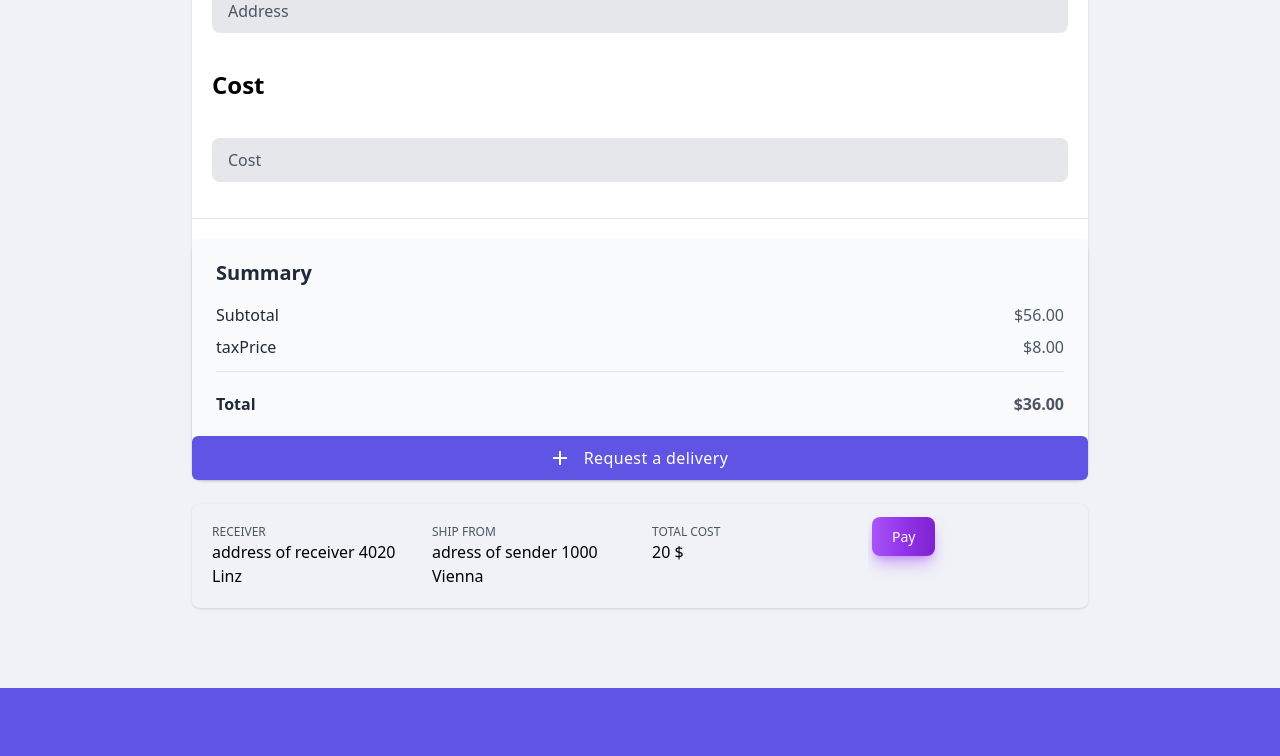
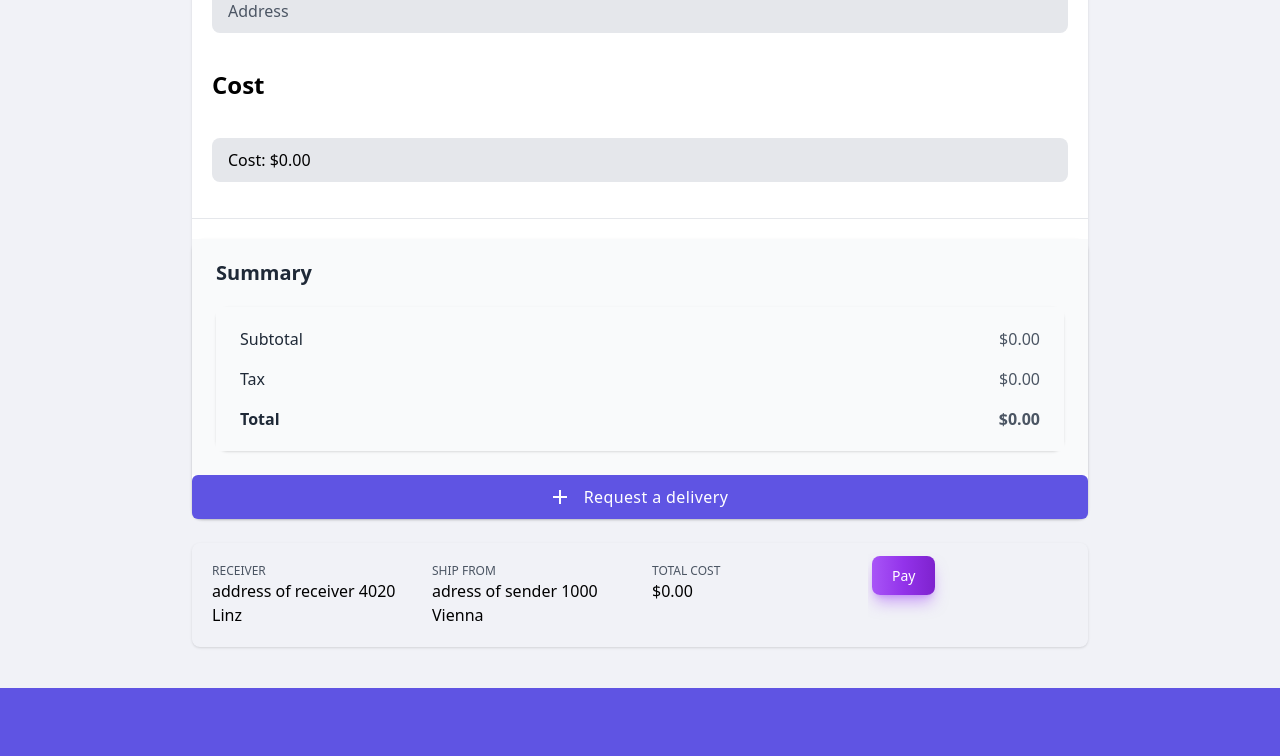
Before and after one commit to Fatoumatabintabarry/DeliveryService, a React (Vite) app in the folder client/: page /deliverysolutions in a window 1280 px wide. Shown: the part 680-1436 px from the top of the page. Built offline with nearby package versions, Linux system fonts and the light colour scheme.

Commit message:
handle cost

```diff
--- a/client/src/Pages/RequestDelivery.jsx
+++ b/client/src/Pages/RequestDelivery.jsx
@@ -8,7 +8,6 @@ export default class RequestDelivery extends React.Component {
       newAddressReceiver: "",
       addressSender: " adress of sender 1000 Vienna",
       newAddressSender: "",
-      TotalCost: " 20 $",
       newTotalCost: "",
 
       deliveryInfo: {
@@ -17,27 +16,28 @@ export default class RequestDelivery extends React.Component {
         rName: "",
         rAddress: "",
       },
-      price: 0, // Added for storing the calculated price
+      price: props.price, // Added for storing the calculated price
     };
   }
 
-
+  componentDidUpdate(prevProps) {
+    // Update state when new price is received
+    if (this.props.price !== prevProps.price) {
+      this.setState({ price: this.props.price });
+    }
+  }
 
   readTextBoxAddressSender = (userInputAddressS) => {
     this.setState({ newAddressSender: userInputAddressS.target.value });
   };
 
-
   readTextBoxAddressReceiver = (userInputAddressR) => {
     this.setState({ newAddressReceiver: userInputAddressR.target.value });
   };
 
-
-
   saveAddressSender() {
     this.setState({ addressSender: this.state.newAddressSender });
   }
-
 
   saveAddressReceiver() {
     this.setState({ addressReceiver: this.state.newAddressReceiver });
@@ -57,13 +57,9 @@ export default class RequestDelivery extends React.Component {
   }
 
   saveInfo() {
-
-
     if (document.getElementById("senderAddy").value.trim() !== "") {
       this.saveAddressSender();
     }
-
-
 
     if (document.getElementById("receiverAddy").value.trim() !== "") {
       this.saveAddressReceiver();
@@ -91,6 +87,9 @@ export default class RequestDelivery extends React.Component {
   };
 
   render() {
+    const tax = this.state.price * 0.15; // 15% tax
+    const subtotal = this.state.price;
+    const total = subtotal + tax;
     return (
       <div className="flex h-screen mb-36 ">
         <div className="m-auto w-full max-w-4xl">
@@ -134,16 +133,13 @@ export default class RequestDelivery extends React.Component {
             </div>
 
             <div className="px-5 pb-5">
-
               <input
                 onChange={this.readTextBoxAddressSender}
                 id="senderAddy"
                 placeholder="Address"
                 className="text-black placeholder-gray-600 w-full px-4 py-2.5 mt-2 text-base transition duration-500 ease-in-out transform border-transparent rounded-lg bg-gray-200 focus:border-blueGray-500 focus:bg-white dark:focus:bg-gray-800 focus:outline-none focus:shadow-outline focus:ring-2 ring-offset-current ring-offset-2 ring-gray-400"
               />
-
             </div>
-
 
             <div className="flex">
               <div class="flex-1 py-5 pl-5 oPostal codeverflow-hidden">
@@ -180,73 +176,66 @@ export default class RequestDelivery extends React.Component {
             </div>
             <div class="flex-none pt-2.5 pr-2.5 pl-1"></div>
             <div className="px-5 pb-5">
-
               <input
                 onChange={this.readTextBoxAddressReceiver}
                 id="receiverAddy"
                 placeholder="Address"
                 className="text-black placeholder-gray-600 w-full px-4 py-2.5 mt-2 text-base transition duration-500 ease-in-out transform border-transparent rounded-lg bg-gray-200 focus:border-blueGray-500 focus:bg-white dark:focus:bg-gray-800 focus:outline-none focus:shadow-outline focus:ring-2 ring-offset-current ring-offset-2 ring-gray-400"
               />
-
-
             </div>
 
             <div className="flex">
               <div class="flex-1 py-5 pl-5 oPostal codeverflow-hidden">
-
-                <h1 class="inline text-2xl font-semibold leading-none">
-                  Cost
-                </h1>
+                <h1 class="inline text-2xl font-semibold leading-none">Cost</h1>
               </div>
             </div>
             <div class="flex-none pt-2.5 pr-2.5 pl-1"></div>
 
             <div className="px-5 pb-5">
-
               <input
-                onChange={this.readTextBoxAddressReceiver}
-                id="receiverAddy"
-                placeholder="Cost"
+                value={`Cost: $${this.props.price.toFixed(2)}`} // Use props.price
+                readOnly
                 className="text-black placeholder-gray-600 w-full px-4 py-2.5 mt-2 text-base transition duration-500 ease-in-out transform border-transparent rounded-lg bg-gray-200 focus:border-blueGray-500 focus:bg-white dark:focus:bg-gray-800 focus:outline-none focus:shadow-outline focus:ring-2 ring-offset-current ring-offset-2 ring-gray-400"
               />
-
-
             </div>
-
-
-
-
-
-
-
 
             <hr className="mt-4" />
 
-
             {/* Pre-filled Addresses */}
             <div className="mt-5 bg-white shadow cursor-pointer rounded-xl">
-
               <div class=" px-4 py-6 md:p-6 xl:p-8 w-full bg-gray-50 dark:bg-gray-800 space-y-6 ">
-            <h3 class="text-xl dark:text-white font-semibold leading-5 text-gray-800">Summary</h3>
-            <div class="flex justify-center items-center w-full space-y-4 flex-col border-gray-200 border-b pb-4">
-              <div class="flex justify-between w-full">
-                <p class="text-base dark:text-white leading-4 text-gray-800">Subtotal</p>
-                <p class="text-base dark:text-gray-300 leading-4 text-gray-600">$56.00</p>
+                <h3 class="text-xl dark:text-white font-semibold leading-5 text-gray-800">
+                  Summary
+                </h3>
+                <div className="mt-5 bg-white shadow cursor-pointer rounded-xl">
+                  <div className="px-4 py-6 md:p-6 xl:p-8 w-full bg-gray-50 dark:bg-gray-800 space-y-6 ">
+                    {/* Subtotal, Tax, and Total */}
+                    <div className="flex justify-between items-center w-full">
+                      <p className="text-base dark:text-white leading-4 text-gray-800">
+                        Subtotal
+                      </p>
+                      <p className="text-base dark:text-gray-300 leading-4 text-gray-600">
+                        ${subtotal.toFixed(2)}
+                      </p>
                     </div>
-
-              <div class="flex justify-between items-center w-full">
-                <p class="text-base dark:text-white leading-4 text-gray-800">taxPrice</p>
-                <p class="text-base dark:text-gray-300 leading-4 text-gray-600">$8.00</p>
+                    <div className="flex justify-between items-center w-full">
+                      <p className="text-base dark:text-white leading-4 text-gray-800">
+                        Tax
+                      </p>
+                      <p className="text-base dark:text-gray-300 leading-4 text-gray-600">
+                        ${tax.toFixed(2)}
+                      </p>
+                    </div>
+                    <div className="flex justify-between items-center w-full">
+                      <p className="text-base dark:text-white font-semibold leading-4 text-gray-800">
+                        Total
+                      </p>
+                      <p className="text-base dark:text-gray-300 font-semibold leading-4 text-gray-600">
+                        ${total.toFixed(2)}
+                      </p>
                     </div>
                   </div>
-            <div class="flex justify-between items-center w-full">
-              <p class="text-base dark:text-white font-semibold leading-4 text-gray-800">Total</p>
-              <p class="text-base dark:text-gray-300 font-semibold leading-4 text-gray-600">$36.00</p>
                 </div>
-
-
-
-
               </div>
               {/* Button request delivery*/}
               <button
@@ -279,14 +268,8 @@ export default class RequestDelivery extends React.Component {
                 </button>
               </button>
             </div>
-
-
-
-
-
           </div>
           <div className="flex rounded-lg shadow mt-6  ">
-
             {/* Address details */}
             <div class="flex-1 py-5 pl-5 overflow-hidden">
               <ul>
@@ -303,26 +286,22 @@ export default class RequestDelivery extends React.Component {
             </div>
             <div class="flex-1 py-5 pl-1 overflow-hidden">
               <ul>
-                  <li class="text-xs text-gray-600 uppercase">Total cost</li>
-                  <li>{this.state.TotalCost}</li>
+                <li className="text-xs text-gray-600 uppercase">Total cost</li>
+                <li>${total.toFixed(2)}</li>{" "}
+                {/* Display the calculated total */}
               </ul>
             </div>
             <div class="flex-1 py-5 pl-1 overflow-hidden">
-              <a href="#" className="text-white bg-gradient-to-r from-purple-500 via-purple-600 to-purple-700 hover:bg-gradient-to-br focus:ring-4 focus:outline-none focus:ring-purple-300 dark:focus:ring-purple-800 shadow-lg shadow-purple-500/50
-            dark:shadow-lg dark:shadow-purple-800/80 font-medium rounded-lg text-sm px-5 py-2.5 text-center mr-2 mb-2">
+              <a
+                href="#"
+                className="text-white bg-gradient-to-r from-purple-500 via-purple-600 to-purple-700 hover:bg-gradient-to-br focus:ring-4 focus:outline-none focus:ring-purple-300 dark:focus:ring-purple-800 shadow-lg shadow-purple-500/50
+            dark:shadow-lg dark:shadow-purple-800/80 font-medium rounded-lg text-sm px-5 py-2.5 text-center mr-2 mb-2"
+              >
                 Pay
               </a>
-
             </div>
-
-
-
           </div>
-
-
         </div>
-
-
       </div>
     );
   }
--- a/client/src/Pages/deliverysolutions.jsx
+++ b/client/src/Pages/deliverysolutions.jsx
@@ -1,16 +1,17 @@
-import React from 'react'
-import styles from '../style'
-import '../index.css'
+import React, { useState } from "react"; // Import useState
+import styles from "../style";
+import "../index.css";
 
-import {Navbar,Footer} from '../components/index';
-import RequestDelivery from './RequestDelivery';
-import GetEstimate from '../components/GetEstimate';
+import { Navbar, Footer } from "../components";
+import RequestDelivery from "./RequestDelivery";
+import GetEstimate from "../components/GetEstimate";
 
+const DeliverySolutions = () => {
+  const [price, setPrice] = useState(0);
 
-const deliverysolutions = () => {
   return (
     <div className="w-full overflow-hidden ">
-        <div className={`${styles.paddingX} ${styles.flexCenter}  pt-20`}>
+      <div className={`${styles.paddingX} ${styles.flexCenter} pt-20`}>
         <div className={`${styles.boxWidth}`}>
           <Navbar />
         </div>
@@ -18,29 +19,25 @@ const deliverysolutions = () => {
 
       <div className={` ${styles.paddingY} ${styles.flexStart} bg-[#F4F5FA]`}>
         <div className={`${styles.boxWidth}`}>
-            <GetEstimate />
+          {/* Pass setPrice as a prop to GetEstimate */}
+          <GetEstimate setPrice={setPrice} />
         </div>
       </div>
 
       <div className={`${styles.paddingX} ${styles.flexStart} bg-[#F1F2F7]`}>
         <div className={`${styles.boxWidth} `}>
-          <RequestDelivery />
+          {/* Pass price as a prop to RequestDelivery */}
+          <RequestDelivery price={price} />
         </div>
       </div>
-
-
-
 
       <div className={` ${styles.paddingX} ${styles.flexStart} bg-[#5F54E3] `}>
         <div className={`${styles.boxWidth} bg-[#5F54E3] `}>
           <Footer />
         </div>
       </div>
+    </div>
+  );
+};
 
-
-
-  </div>
-  )
-}
-
-export default deliverysolutions;
+export default DeliverySolutions;
```
Also changed, not shown: client/src/components/GetEstimate.jsx (+35 -44 lines). Lines whose indentation alone changed are shown as unchanged.
